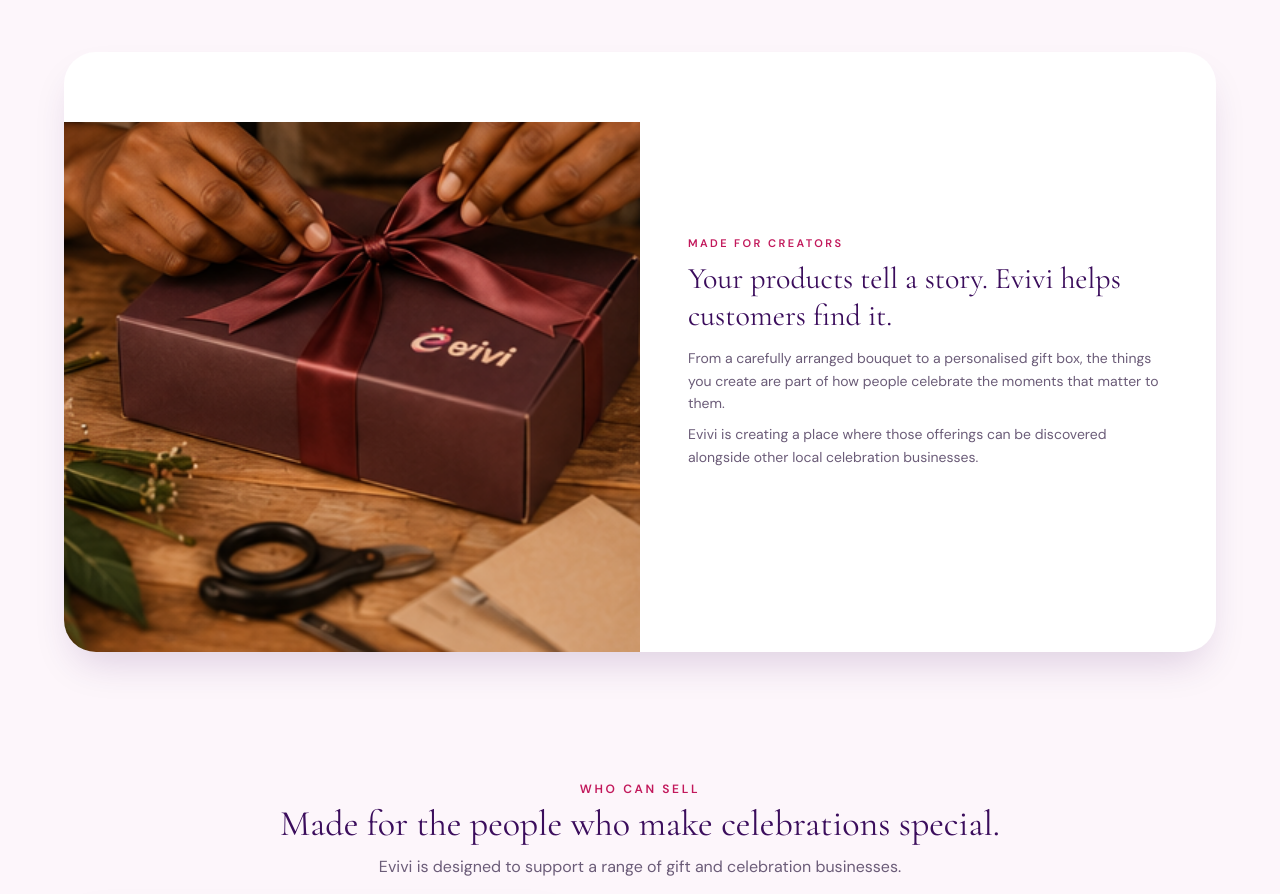
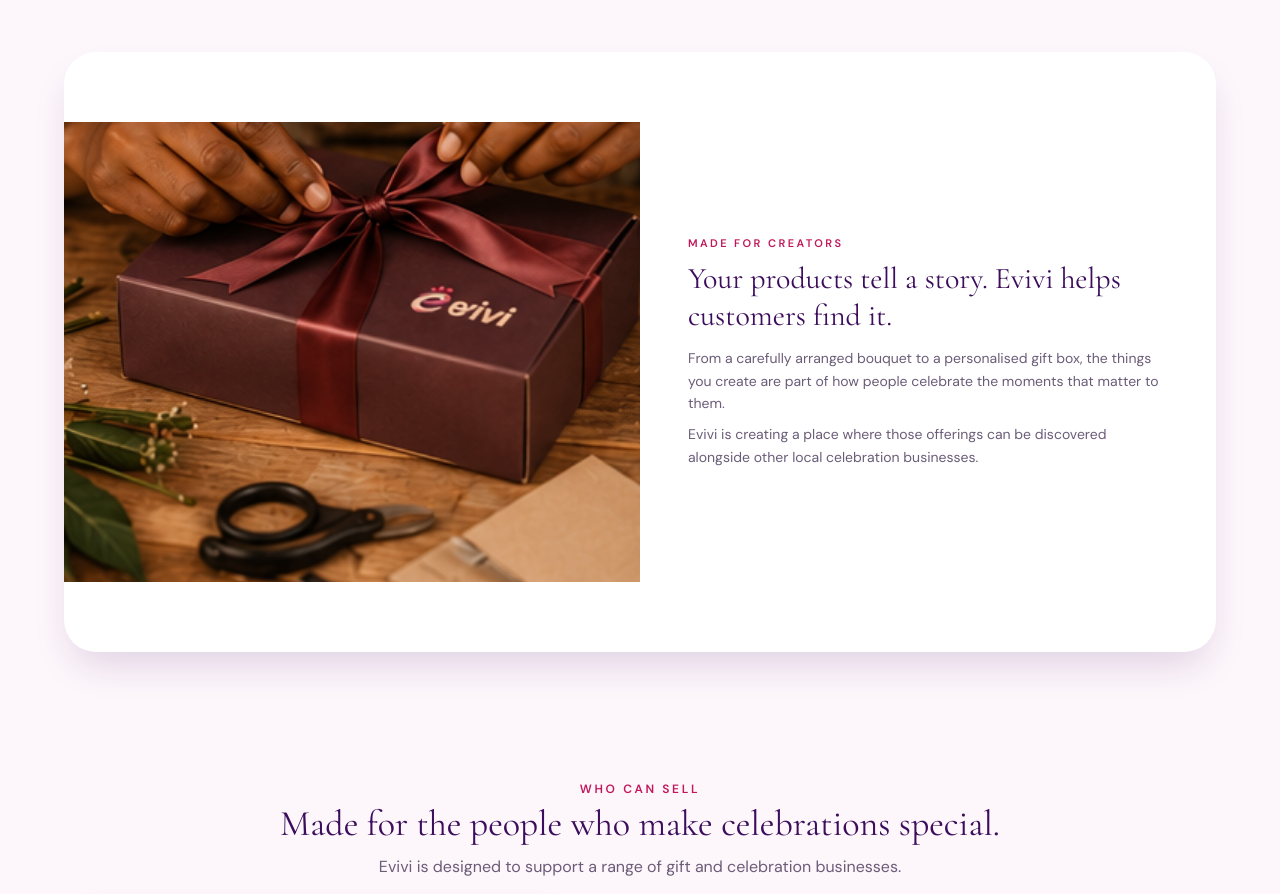
Before and after one commit to kgotsofatsom/Evivi, a React (Vite) app: page /HowToSell in a window 1280 px wide. Shown: the part 1880-2774 px from the top of the page. Built offline with nearby package versions, Linux system fonts and the light colour scheme.

Commit message:
Adjasted image side on the how to sell page

```diff
--- a/src/components/HowToSell.jsx
+++ b/src/components/HowToSell.jsx
@@ -234,7 +234,7 @@ export default function HowToSell() {
                 loading="lazy"
                 width={1200}
                 height={1000}
-                className="h-full min-h-[540px] w-full object-cover animate-fade-in"
+                className="h-full w-full object-cover animate-fade-in"
               />
             </div>
 
```
